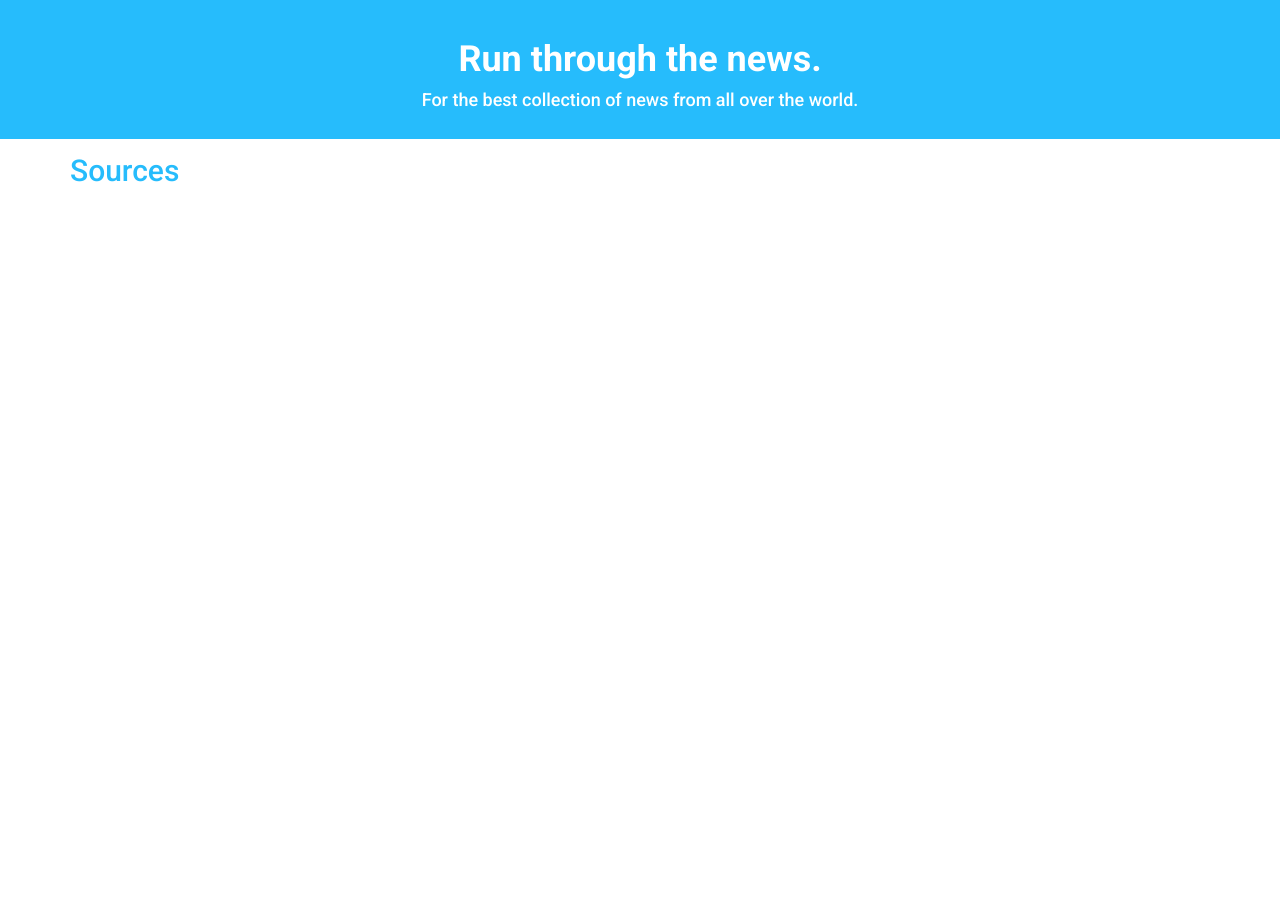
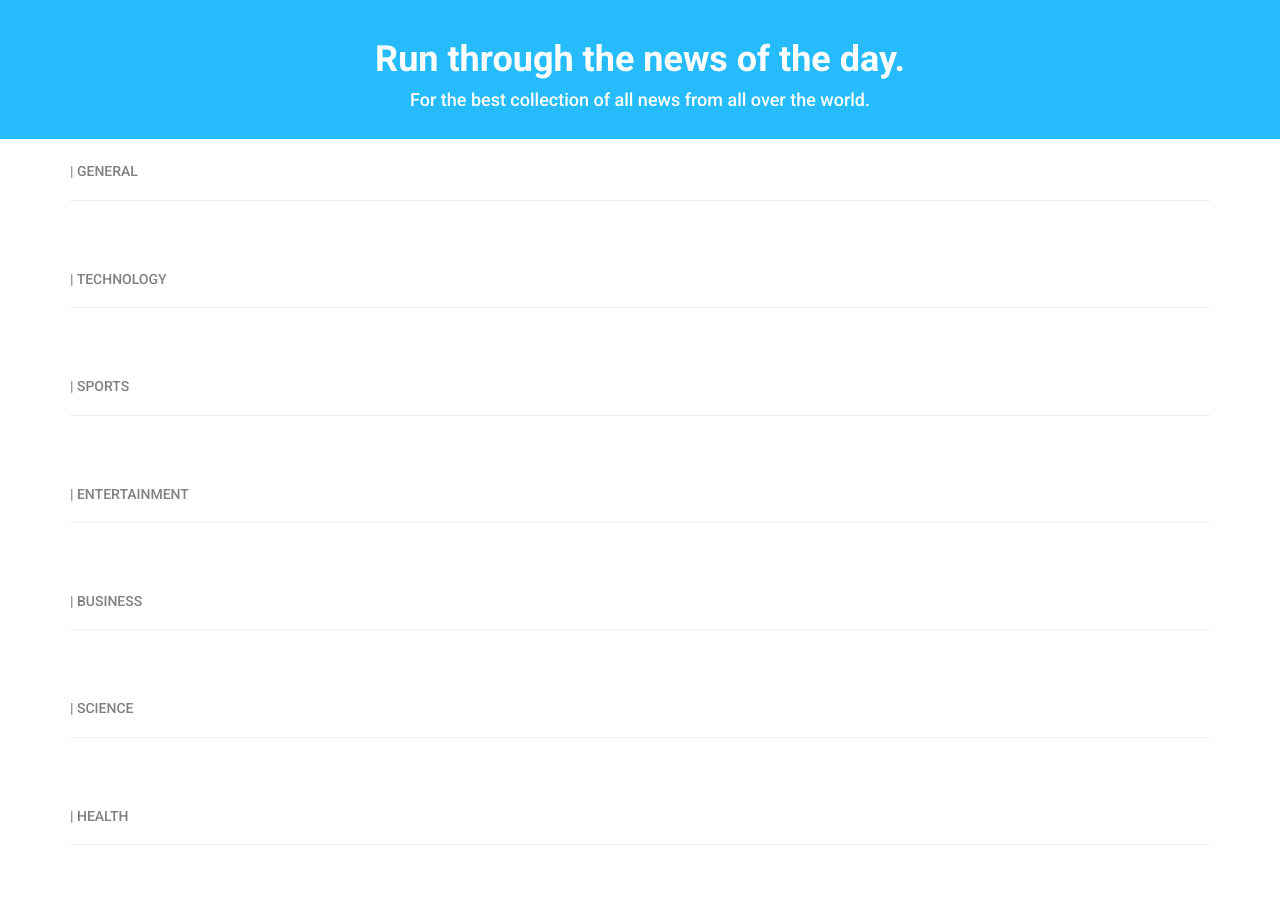
Before and after one commit to peterken674/newsrun, a Flask app: template app/templates/index.html in a window 1280 px wide. Before the commit the page ends 182 px from the top, so only its background shows below. Run offline with Flask 2, Linux system fonts and the light colour scheme; the template is opened without the code that fills it, so the values that code supplies are empty; some libraries are stand-ins or nearby versions.

Commit message:
Add categories to sources.

```diff
--- a/app/static/css/styles.css
+++ b/app/static/css/styles.css
@@ -41,7 +41,9 @@
     display: flex;
     flex-wrap: wrap;
 }
-
+.category{
+    color: grey;
+}
 
 
 /* Bootstrap Classes */
--- a/app/templates/header.html
+++ b/app/templates/header.html
@@ -1,6 +1,6 @@
 <div class="container-fluid header">
     <div>
-        <h1>Run through the news.</h1>
-        <h4>For the best collection of news from all over the world.</h4>
+        <h1>Run through the news of the day.</h1>
+        <h4>For the best collection of all news from all over the world.</h4>
     </div>
 </div>
--- a/app/templates/index.html
+++ b/app/templates/index.html
@@ -9,11 +9,54 @@
 {% endblock %}
 
 {%block content%}
-    <div class="container sources">
-        <h2 class="my-4">Sources</h2>
+    <div class="container sources mt-4">
+        <h5 class="my-3 category">| GENERAL</h5>
+        <hr>
         <div class="source-list">
-            <!-- <p class="source mx-2">Business Daily</p> -->
-            {{ macro.displaySources(sources) }}
+            {{ macro.displaySources(general) }}
+            <hr>
+        </div>
+
+        <h5 class="my-3 category">| TECHNOLOGY</h5>
+        <hr>
+        <div class="source-list">
+            {{ macro.displaySources(technology) }}
+            <hr>
+        </div>
+
+        <h5 class="my-3 category">| SPORTS</h5>
+        <hr>
+        <div class="source-list">
+            {{ macro.displaySources(sports) }}
+            <hr>
+        </div>
+
+        <h5 class="my-3 category">| ENTERTAINMENT</h5>
+        <hr>
+        <div class="source-list">
+            {{ macro.displaySources(entertainment) }}
+            <hr>
+        </div>
+
+        <h5 class="my-3 category">| BUSINESS</h5>
+        <hr>
+        <div class="source-list">
+            {{ macro.displaySources(business) }}
+            <hr>
+        </div>
+
+        <h5 class="my-3 category">| SCIENCE</h5>
+        <hr>
+        <div class="source-list">
+            {{ macro.displaySources(science) }}
+            <hr>
+        </div>
+
+        <h5 class="my-3 category">| HEALTH</h5>
+        <hr>
+        <div class="source-list">
+            {{ macro.displaySources(health) }}
+            <hr>
         </div>
     </div>
 {%endblock%}
```
Also changed, not shown: app/main/views.py (+33 -1 lines).
